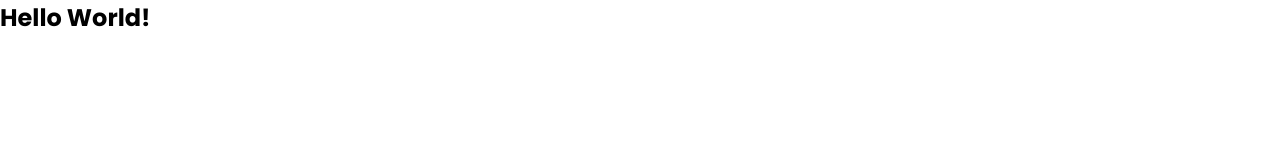
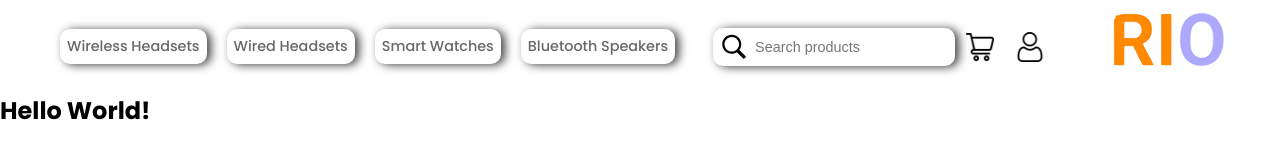
Before and after one commit to VikashPR/Web-Karthi-Team, a plain HTML site: page index.html in a window 1280 px wide. Drawn offline with Linux system fonts and the light colour scheme.

Commit message:
feat: header add

```diff
--- a/assets/css/style.scss
+++ b/assets/css/style.scss
@@ -1,39 +1,107 @@
-:root{
+:root {
 
-    --primary-color:#fff;
+    --primary-color: #fff;
     --secondary-color: #AAB0F7;
     --primary-text: #000;
     --secondary-text: #fff;
     --info-text: #686868;
 }
 
-*{
+* {
     margin: 0;
     padding: 0;
     box-sizing: border-box;
 }
 
-body{
+body {
     font-family: 'Poppins', sans-serif;
     background-color: var(--primary-color);
     color: var(--primary-text);
 }
 
-a{
+a {
     text-decoration: none;
     color: var(--primary-text);
 }
 
-ul{
+ul {
     list-style: none;
 }
 
-img{
+img {
     max-width: 100%;
 }
 
-.container{
+.container {
     max-width: 1200px;
     margin: 0 auto;
     padding: 0 20px;
 }
+
+.header {
+    display: flex;
+    justify-content: space-between;
+    align-items: center;
+    max-width: 1200px;
+    margin: 0 auto;
+    font-size: 0.9rem;
+    font-weight: 500;
+
+    .nav {
+        display: flex;
+        transition: all 0.3s ease-in-out;
+
+        li {
+            margin-left: 20px;
+            padding: 7px;
+            border-radius: 10px;
+            -webkit-box-shadow: 4px 1px 10px 0px rgba(0, 0, 0, 0.75);
+            -moz-box-shadow: 4px 1px 10px 0px rgba(0, 0, 0, 0.75);
+            box-shadow: 4px 1px 10px 0px rgba(0, 0, 0, 0.75);
+            transition: all 0.3s ease-in-out;
+            cursor: pointer;
+
+            &:hover {
+                transform: scale(1.01);
+            }
+
+            a {
+                color: var(--info-text);
+            }
+        }
+    }
+
+    .search-product {
+        display: flex;
+        align-items: center;
+        justify-content: space-between;
+
+        .search-box {
+            display: flex;
+            align-items: center;
+            border-radius: 10px;
+            -webkit-box-shadow: 4px 1px 10px 0px rgba(0, 0, 0, 0.75);
+            -moz-box-shadow: 4px 1px 10px 0px rgba(0, 0, 0, 0.75);
+            box-shadow: 4px 1px 10px 0px rgba(0, 0, 0, 0.75);
+            padding: 4px 7px;
+
+            input {
+                border: none;
+                outline: none;
+                padding: 7px;
+                border-radius: 10px;
+                font-size: 0.9rem;
+                font-weight: 500;
+                color: var(--info-text);
+                background-color: transparent;
+            }
+
+        }
+
+        .search-product-img {
+            margin-inline: 10px;
+            width: 30px;
+        }
+
+    }
+}
--- a/index.html
+++ b/index.html
@@ -1,5 +1,6 @@
 <!DOCTYPE html>
 <html lang="en">
+
 <head>
     <meta charset="UTF-8">
     <meta http-equiv="X-UA-Compatible" content="IE=edge">
@@ -10,13 +11,39 @@
     <!-- Font family -->
     <link rel="preconnect" href="https://fonts.googleapis.com">
     <link rel="preconnect" href="https://fonts.gstatic.com" crossorigin>
-    <link href="https://fonts.googleapis.com/css2?family=Poppins:wght@300;400;500;600;700&display=swap" rel="stylesheet">
+    <link href="https://fonts.googleapis.com/css2?family=Poppins:wght@300;400;500;600;700&display=swap"
+        rel="stylesheet">
 
 </head>
 
 <body>
     <header class="header">
+        <ul class="nav">
+            <li>
+                <a href="#">Wireless Headsets</a>
+            </li>
+            <li>
+                <a href="#">Wired Headsets</a>
+            </li>
+            <li>
+                <a href="#">Smart Watches</a>
+            </li>
+            <li>
+                <a href="#">Bluetooth Speakers</a>
+            </li>
+        </ul>
 
+        <div class="search-product">
+            <div class="search-box">
+                <img src="./assets/img/search-icon.svg" alt="search icon">
+                <input type="text" placeholder="Search products">
+            </div>
+            <img class="search-product-img" src="./assets/img/trolley-cart.png" alt="trolley-cart">
+            <img class="search-product-img" src="./assets/img/user.png" alt="user-icon">
+        </div>
+        <div class="logo">
+            <img src="./assets/img/icon.png" alt="logo">
+        </div>
     </header>
 
     <section class="hero">
@@ -63,4 +90,5 @@
     </footer>
 
 </body>
+
 </html>
```
Also changed, not shown: assets/css/style.css, assets/img/search-icon.svg (added), 1 other file.
